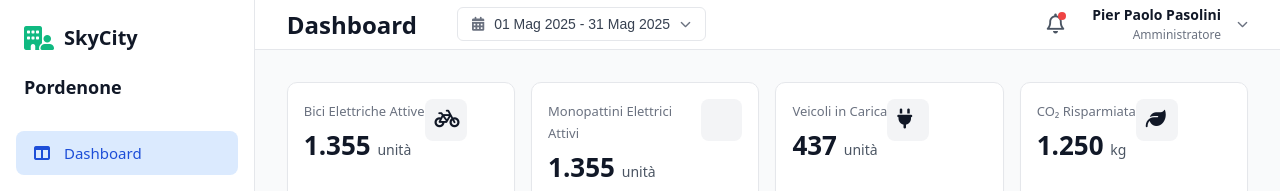
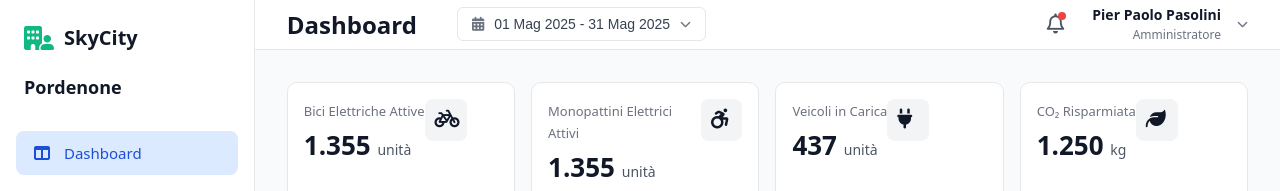
Before and after one commit to Damiano-ITS/skycity, a React (Vite) app: page /dashboard in a window 1280 px wide. Shown: the top 191 px of the page. Built offline with nearby package versions, Linux system fonts and the light colour scheme.

Commit message:
style: icon changed not working on kpi card

```diff
--- a/src/pages/Dashboard/DashboardPage.tsx
+++ b/src/pages/Dashboard/DashboardPage.tsx
@@ -112,7 +112,7 @@ export default function DashboardPage() {
               <span className="kpi-card__title">Monopattini Elettrici Attivi</span>
               <h3 className="kpi-card__value">1.355 <span className="kpi-card__unit">unità</span></h3>
             </div>
-            <i className="fa-solid fa-kick-scooter kpi-card__icon"></i>
+            <i className="fa-solid fa-wheelchair-move kpi-card__icon"></i>
           </div>
           <div className="kpi-card__chart">
             <ResponsiveContainer width="100%" height={40}>
```
